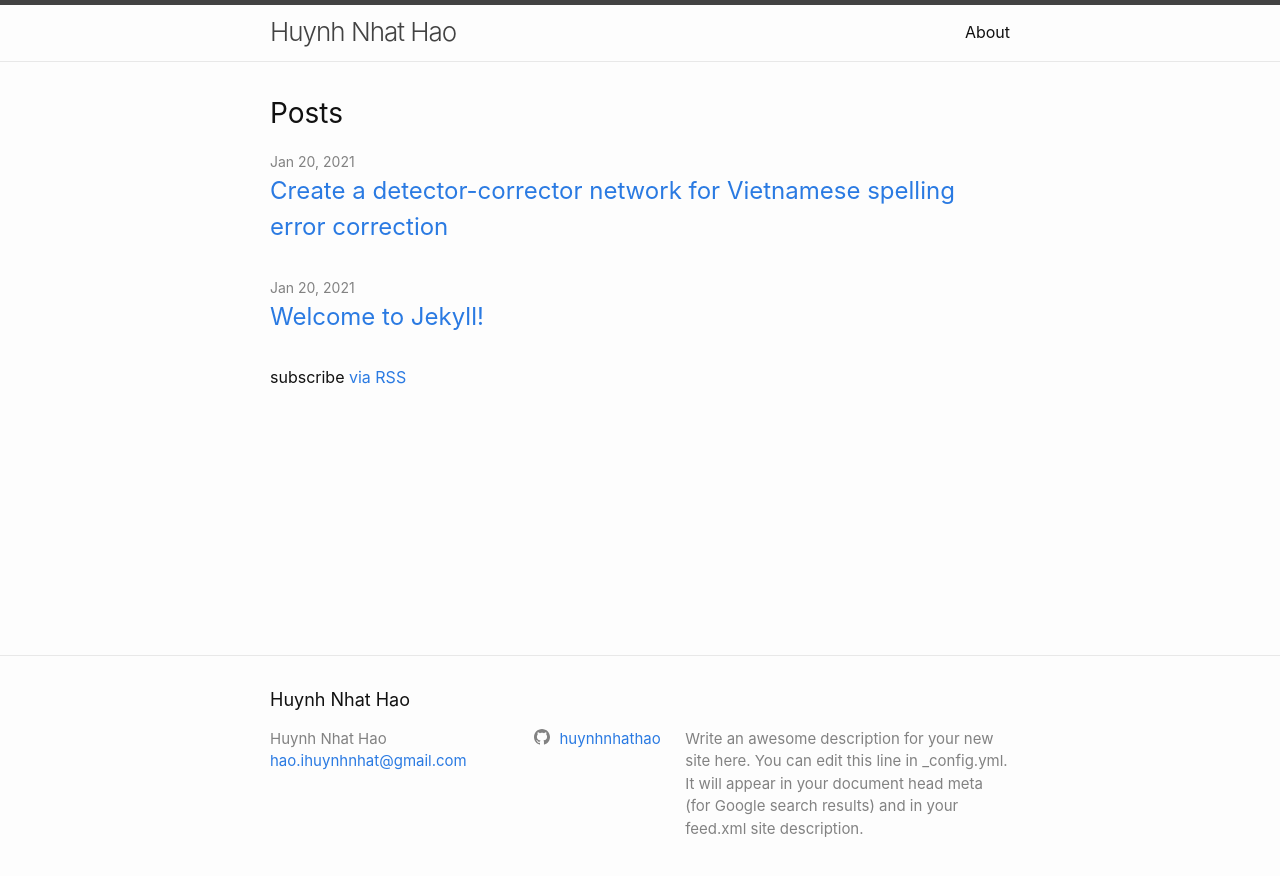
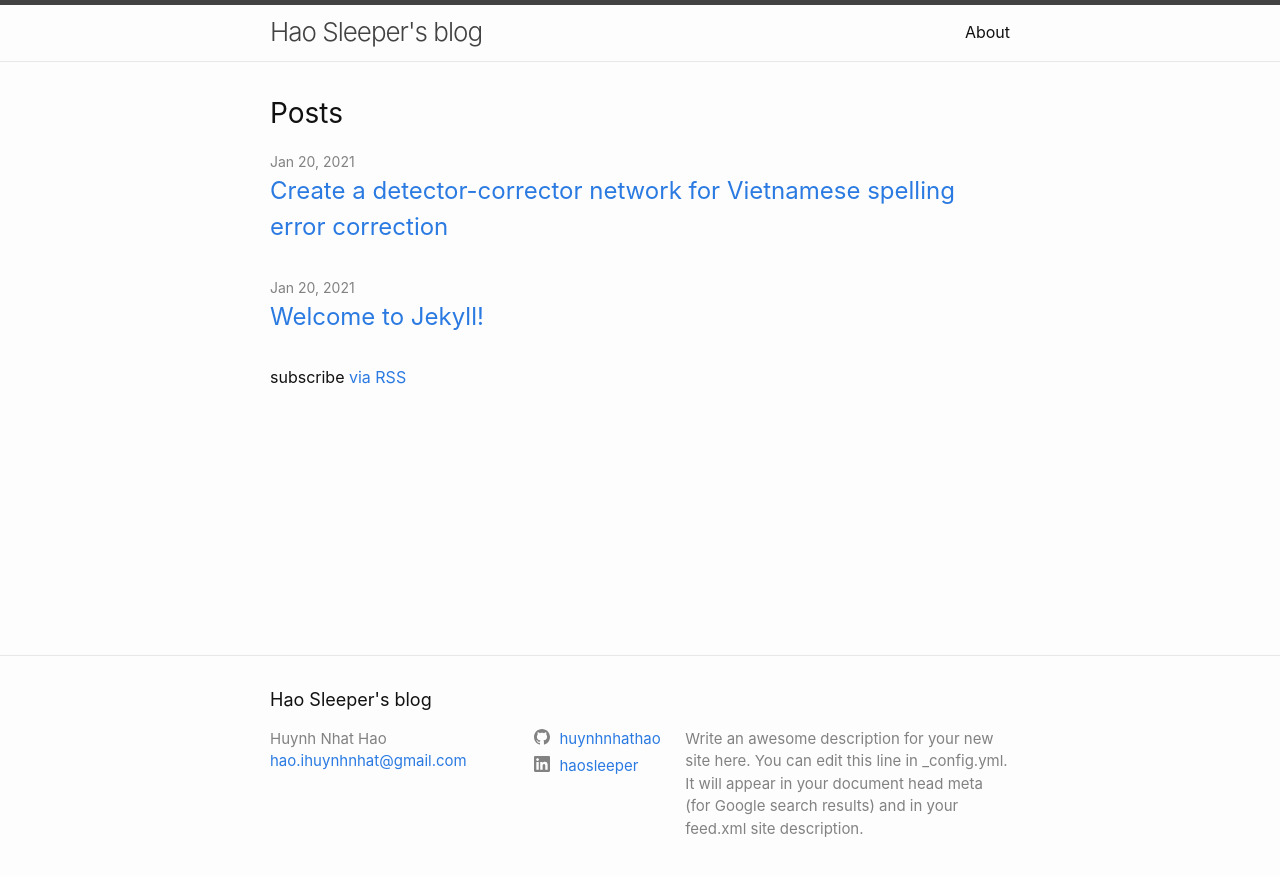
Before and after one commit to huynhnhathao/myblogs, a Jekyll site: the page built from index.markdown, in a window 1280 px wide. Shown: the top 876 px of the page. Built offline with Jekyll 4.4.1, drawn with Linux system fonts in a browser that asks for light colours.

Commit message:
add logo

```diff
--- a/_config.yml
+++ b/_config.yml
@@ -18,17 +18,18 @@
 # You can create any custom variable you would like, and they will be accessible
 # in the templates via {{ site.myvariable }}.
 
-title: Huynh Nhat Hao
+title: Hao Sleeper's blog
 email: hao.ihuynhnhat@gmail.com
 description: >- # this means to ignore newlines until "baseurl:"
   Write an awesome description for your new site here. You can edit this
   line in _config.yml. It will appear in your document head meta (for
   Google search results) and in your feed.xml site description.
-baseurl:  "/myblogs" # the subpath of your site, e.g. /blog
+baseurl: "/myblogs" # the subpath of your site, e.g. /blog
 url:  "https://github.com/huynhnhathao" # the base hostname & protocol for your site, e.g. http://example.com
 #twitter_username: huynhnhathao
 github_username:  huynhnhathao
-
+linkedin_username: haosleeper
+author: Huynh Nhat Hao
 # Build settings
 #theme: minima
 plugins:
--- a/_includes/head.html
+++ b/_includes/head.html
@@ -1,4 +1,6 @@
 <head>
+  <link rel="shortcut icon" href="/images/favicon.ico" type="image/x-icon">
+  <link rel="icon" href="images/favicon.ico" type="image/x-icon">
   <meta charset="utf-8">
   <meta http-equiv="X-UA-Compatible" content="IE=edge">
   <meta name="viewport" content="width=device-width, initial-scale=1">
--- a/_includes/header.html
+++ b/_includes/header.html
@@ -1,4 +1,4 @@
-<header class="site-header" role="banner">
+<header class="site-header" role="banner" >
 
   <div class="wrapper">
     {%- assign default_paths = site.pages | map: "path" -%}
```
Also changed, not shown: images/favicon.ico (added), images/logo.png (added).
